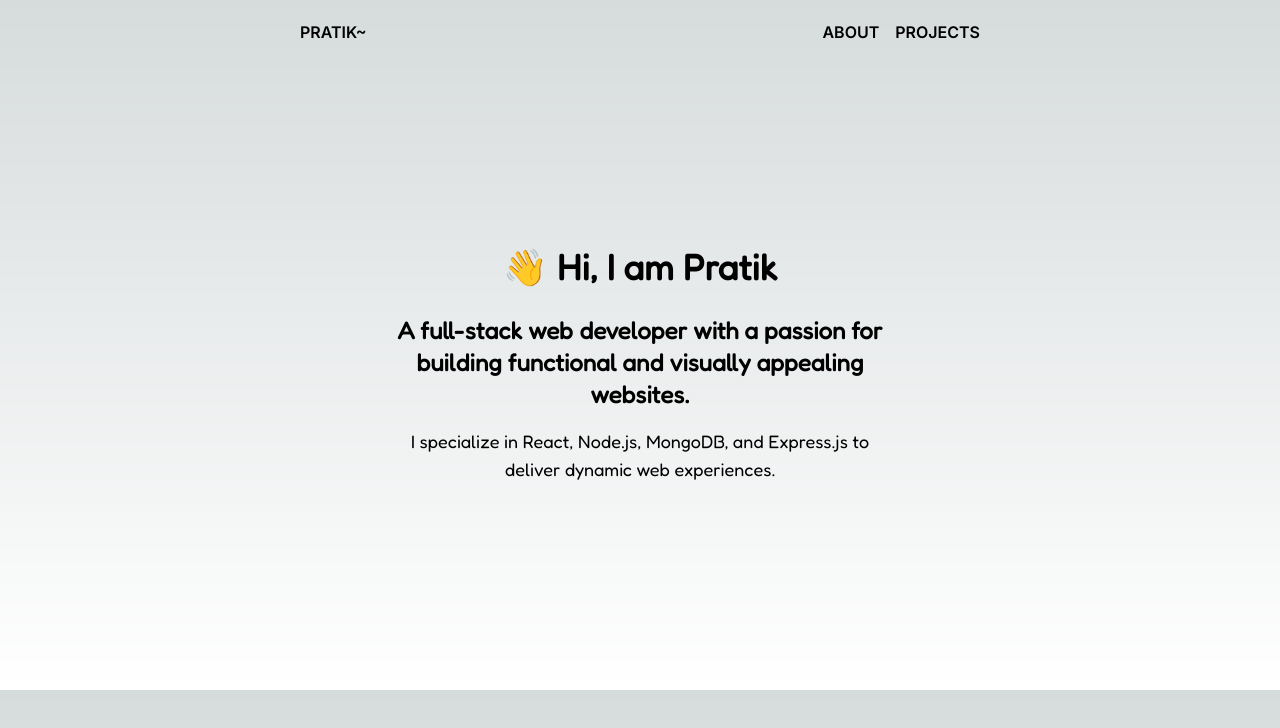
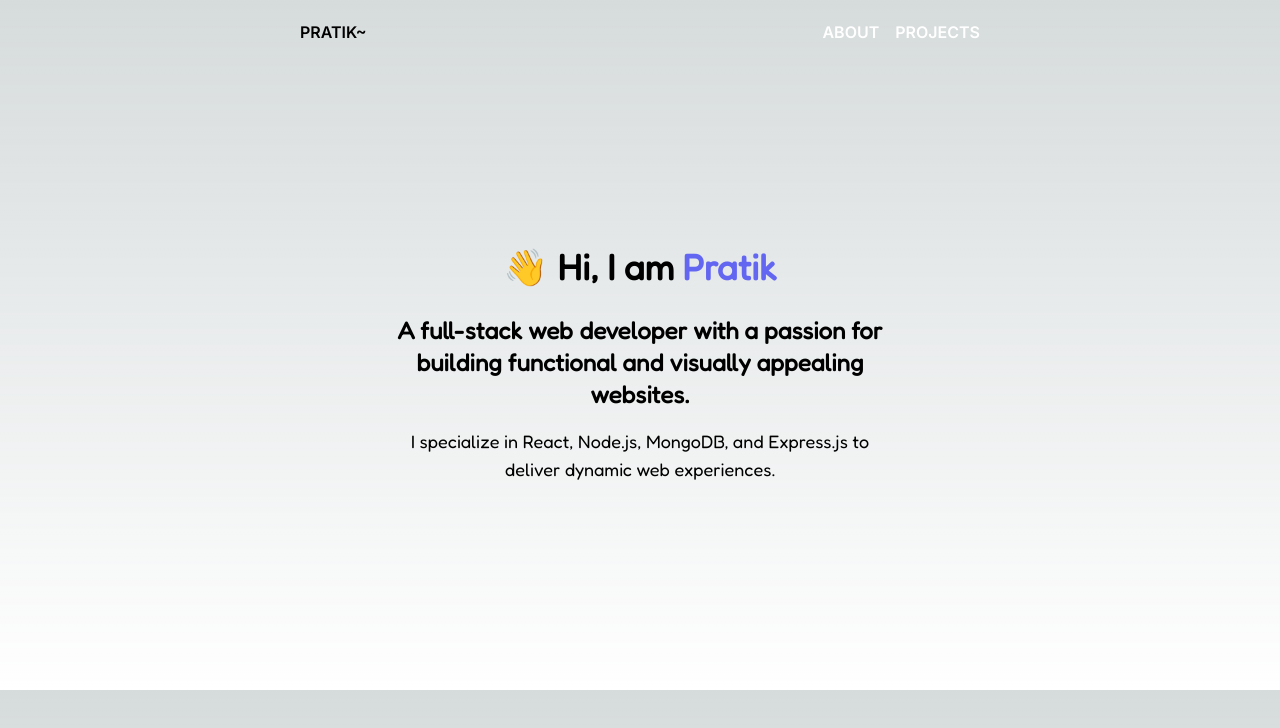
Before and after one commit to Pats0103/my-portfolio, a Next.js app: page / in a window 1280 px wide. Shown: the top 728 px of the page. Built offline with nearby package versions, Linux system fonts and the light colour scheme.

Commit message:
Add clsx dependency and update styles

```diff
--- a/package.json
+++ b/package.json
@@ -9,6 +9,7 @@
     "lint": "next lint"
   },
   "dependencies": {
+    "clsx": "^2.1.0",
     "framer-motion": "^10.12.5-alpha.1",
     "next": "14.1.0",
     "particles.js": "^2.0.0",
--- a/src/app/about/page.tsx
+++ b/src/app/about/page.tsx
@@ -5,13 +5,15 @@ import { motion } from "framer-motion";
 import Image from "next/image";
 import { FaGithub,FaLinkedin } from "react-icons/fa";
 import Link from "next/link";
+
 function Page() {
+
   return (
     <motion.div
 
       className=" flex justify-center transition-all duration-150"
     >
-    <section className="h-[650px] flex items-center justify-center mt-[100px]">
+    <section className="h-[650px] flex items-center justify-center mt-[60px]">
         <div className="antialiased grid gap-3 w-full lg:w-3/4 mx-auto">
             <h1 className="text-4xl font-bold text-center mb-4">About Me</h1>
 
@@ -47,7 +49,7 @@ function Page() {
                     <Image
                         src={img}
                         alt="pratik"
-                        className="rounded-lg "
+                        className="rounded-lg  shadow-2xl shadow-indigo-400/50 hover:shadow-indigo-400/70 transition-all duration-150"
                         width={200}
                         height={200}
                     />
--- a/src/app/page.tsx
+++ b/src/app/page.tsx
@@ -32,7 +32,12 @@ export default function Home() {
             className="animate-bounce text-4xl font-bold text-center mb-4"
             >
             👋
-              </span> Hi, I am Pratik
+              </span> Hi, I am
+
+               <span className="pl-2 text-indigo-500">
+              Pratik
+
+              </span>
           </h1>
 
           <div className="container mx-auto px-4 md:px-8 lg:px-12 ">
--- a/src/components/Navbar.tsx
+++ b/src/components/Navbar.tsx
@@ -1,8 +1,10 @@
-
+'use client'
 import Link from 'next/link'
 import React from 'react'
-
+import clsx from "clsx";
+import { usePathname } from "next/navigation";
 function Navbar() {
+  const pathname = usePathname();
   return (
     <div
     className='sm:px-[100px] lg:px-[300px] transition-all duration-150 px-8'
@@ -13,8 +15,18 @@ function Navbar() {
       </Link>
 
       <div className="uppercase space-x-4">
-        <Link href="/about">about</Link>
-        <Link href="/projects">projects</Link>
+        <Link href="/about"
+        className={clsx(
+          "hover:text-indigo-400-500 transition-all duration-150",
+          pathname === "/about" ? "text-indigo-500" : "text-white"
+        )}
+        >about</Link>
+        <Link href="/projects"
+        className={clsx(
+          "hover:text-indigo-500 transition-all duration-150",
+          pathname === "/projects" ? "text-indigo-500" : "text-white"
+        )}
+        >projects</Link>
       </div>
     </nav>
   </section></div>
```
Also changed, not shown: 1 other file (tests, documents, lock files or other folders).
